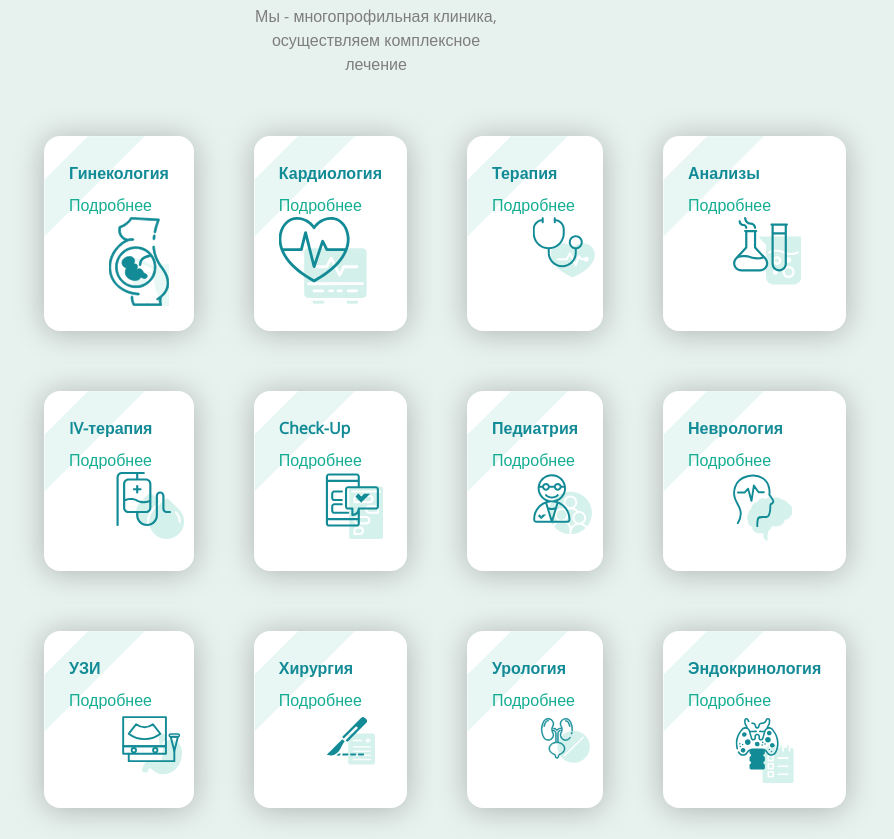
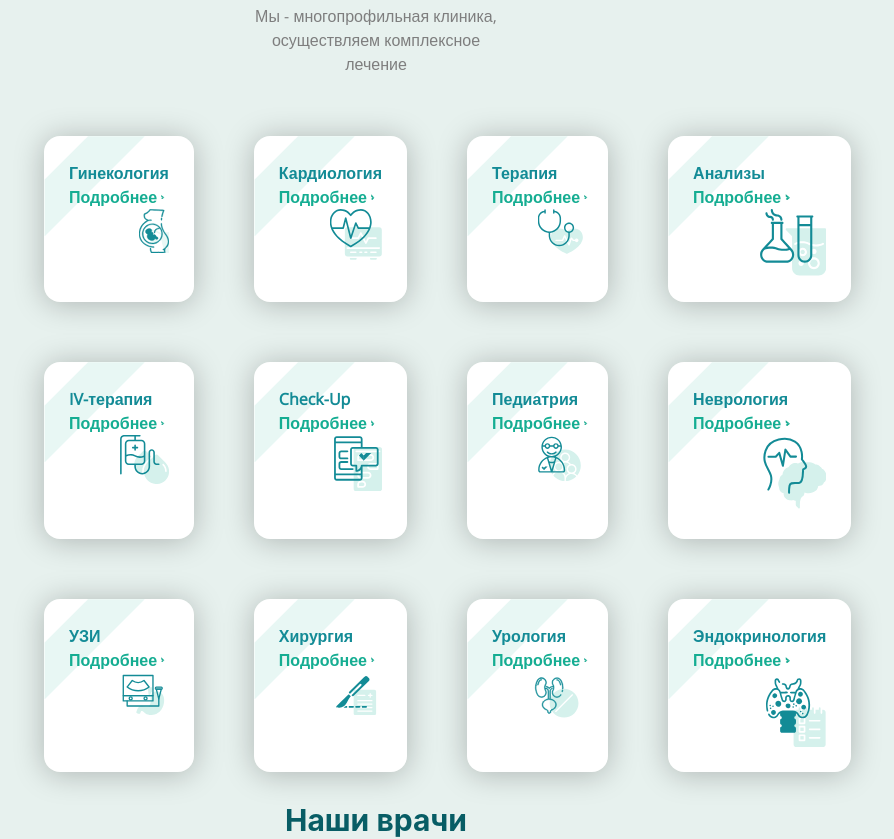
Before and after one commit to sandDespotismGit/med_status_web, a React (Create React App) app: page /#/ in a window 1280 px wide. Shown: the part 780-1619 px from the top of the page, without its empty margins (264-1158 px from the left). Built offline with nearby package versions, Linux system fonts and the light colour scheme; no server answers.

Commit message:
Info_panel

```diff
--- a/src/components/info_panel.jsx
+++ b/src/components/info_panel.jsx
@@ -22,6 +22,7 @@ import terapy from "./../images/terapy.svg";
 import analysis from "./../images/analys.svg";
 import endo from "./../images/endo.svg";
 import ckecku from "./../images/check-up.svg";
+import str from "./../images/str.svg";
 import shadowlogo from "./../images/shadowlogo.svg";
 import useWindowDimensions from "../hooks/window_dimensions";
 const InfoPanel = () => {
@@ -40,7 +41,7 @@ const InfoPanel = () => {
           background="#FFF"
           boxShadow="0px 2px 30px 0px rgba(0, 0, 0, 0.25)"
           spacing="15px"
-          align="flex-start"
+          align="stretch"
           padding="25px"
           position={"relative"}
           height={"100%"}
@@ -49,18 +50,19 @@ const InfoPanel = () => {
             src={shadowlogo}
             style={{ position: "absolute", top: "0px", left: "0px" }}
           />
-          <VStack align="flex-start">
-            <Text fontStyle='' zIndex={5} fontWeight={700} color={"#138B96"}>
-              Гинекология
-            </Text>
-            <Link href="#/ginekolog" color="#15AD92" zIndex={5}>
-              Подробнее
-              <HStack width={"120%"} justify={"end"}>
-            < Image src={ginecolog} width="60%" />
-            </HStack>
-            </Link>
-          </VStack>
+          <Text zIndex={5} fontWeight={700} color={"#138B96"}>
+              Гинекология<br />
+              <Link color="#15AD92" zIndex={5} href='#/ginekolog'>
+              <HStack spacing="3px">
+                  <Text>Подробнее</Text>
+                  <Image src={str} width={"5%"} />
+                </HStack>
+                <HStack justify="right">
+                  <Image src={ginecolog} width={"30%"} />
+                </HStack>
 
+              </Link>
+          </Text>
         </VStack>
       </GridItem>
       <GridItem>
@@ -70,7 +72,7 @@ const InfoPanel = () => {
           background="#FFF"
           boxShadow="0px 2px 30px 0px rgba(0, 0, 0, 0.25)"
           spacing="15px"
-          align="flex-start"
+          align="stretch"
           padding="25px"
           position={"relative"}
           height={"100%"}
@@ -79,20 +81,20 @@ const InfoPanel = () => {
             src={shadowlogo}
             style={{ position: "absolute", top: "0px", left: "0px" }}
           />
-          <VStack align="flex-start">
             <Text zIndex={5} fontWeight={700} color={"#138B96"}>
-              Кардиология
+              Кардиология<br />
+              <Link color="#15AD92" zIndex={5} href='#/cardio'>
+                <HStack spacing="3px">
+                  <Text>Подробнее</Text>
+                  <Image src={str} width={"5%"} />
+                </HStack>
+
+                <HStack justify="right">
+                  <Image src={cardiolog} width={"50%"} />
+                </HStack>
+
+              </Link>
             </Text>
-
-            <HStack width={"85%"}>
-              <Link color="#15AD92" zIndex={5} href='#/cardio'>
-                Подробнее
-                <Image src={cardiolog} width={"100%"} />
-            </Link>
-          </HStack>
-
-          </VStack>
-
         </VStack>
       </GridItem>
       <GridItem>
@@ -102,7 +104,7 @@ const InfoPanel = () => {
           background="#FFF"
           boxShadow="0px 2px 30px 0px rgba(0, 0, 0, 0.25)"
           spacing="15px"
-          align="flex-start"
+          align="stretch"
           padding="25px"
           position={"relative"}
           height={"100%"}
@@ -111,18 +113,19 @@ const InfoPanel = () => {
             src={shadowlogo}
             style={{ position: "absolute", top: "0px", left: "0px" }}
           />
-          <VStack align="flex-start">
             <Text zIndex={5} fontWeight={700} color={"#138B96"}>
-              Терапия
+              Терапия<br />
+              <Link color="#15AD92" zIndex={5} href='#/terapy'>
+              <HStack spacing="3px">
+                  <Text>Подробнее</Text>
+                  <Image src={str} width={"5%"} />
+                </HStack>
+                <HStack justify="right">
+                  <Image src={terapy} width={"50%"} />
+                </HStack>
+
+              </Link>
             </Text>
-            <Link href="#/terapy" color="#15AD92" zIndex={5}>
-              Подробнее
-              <HStack width={"120%"} justify={"end"}>
-                <Image src={terapy} width="60%" />
-              </HStack>
-            </Link>
-          </VStack>
-
         </VStack>
       </GridItem>
       <GridItem>
@@ -132,7 +135,7 @@ const InfoPanel = () => {
           background="#FFF"
           boxShadow="0px 2px 30px 0px rgba(0, 0, 0, 0.25)"
           spacing="15px"
-          align="flex-start"
+          align="stretch"
           padding="25px"
           position={"relative"}
           height={"100%"}
@@ -141,18 +144,19 @@ const InfoPanel = () => {
             src={shadowlogo}
             style={{ position: "absolute", top: "0px", left: "0px" }}
           />
-          <VStack align="flex-start">
             <Text zIndex={5} fontWeight={700} color={"#138B96"}>
-              Анализы
+              Анализы<br />
+              <Link color="#15AD92" zIndex={5} href='#/analys'>
+              <HStack spacing="3px">
+                  <Text>Подробнее</Text>
+                  <Image src={str} width={"5%"} />
+                </HStack>
+                <HStack justify="right">
+                  <Image src={analysis} width={"50%"} />
+                </HStack>
+
+              </Link>
             </Text>
-            <Link href="#/analys" color="#15AD92" zIndex={5}>
-              Подробнее
-              <HStack width={"120%"} justify={"end"}>
-              <Image src={analysis} width="60%" />
-            </HStack>
-            </Link>
-          </VStack>
-
         </VStack>
       </GridItem>
 
@@ -163,7 +167,7 @@ const InfoPanel = () => {
           background="#FFF"
           boxShadow="0px 2px 30px 0px rgba(0, 0, 0, 0.25)"
           spacing="15px"
-          align="flex-start"
+          align="stretch"
           padding="25px"
           position={"relative"}
           height={"100%"}
@@ -172,18 +176,19 @@ const InfoPanel = () => {
             src={shadowlogo}
             style={{ position: "absolute", top: "0px", left: "0px" }}
           />
-          <VStack align="flex-start">
             <Text zIndex={5} fontWeight={700} color={"#138B96"}>
-              IV-терапия
+              IV-терапия<br />
+              <Link color="#15AD92" zIndex={5} href='#/iv'>
+              <HStack spacing="3px">
+                  <Text>Подробнее</Text>
+                  <Image src={str} width={"5%"} />
+                </HStack>
+                <HStack justify="right">
+                  <Image src={iv} width={"50%"} />
+                </HStack>
+
+              </Link>
             </Text>
-            <Link href="#/iv" color="#15AD92" zIndex={5}>
-              Подробнее
-              <HStack width={"120%"} justify={"end"}>
-              <Image src={iv} width="60%" />
-            </HStack>
-            </Link>
-          </VStack>
-
         </VStack>
       </GridItem>
       <GridItem>
@@ -193,7 +198,7 @@ const InfoPanel = () => {
           background="#FFF"
           boxShadow="0px 2px 30px 0px rgba(0, 0, 0, 0.25)"
           spacing="15px"
-          align="flex-start"
+          align="stretch"
           padding="25px"
           position={"relative"}
           height={"100%"}
@@ -202,18 +207,19 @@ const InfoPanel = () => {
             src={shadowlogo}
             style={{ position: "absolute", top: "0px", left: "0px" }}
           />
-          <VStack align="flex-start">
             <Text zIndex={5} fontWeight={700} color={"#138B96"}>
-              Check-Up
+              Check-Up<br />
+              <Link color="#15AD92" zIndex={5} href='#/checkup'>
+              <HStack spacing="3px">
+                  <Text>Подробнее</Text>
+                  <Image src={str} width={"5%"} />
+                </HStack>
+                <HStack justify="right">
+                  <Image src={ckecku} width={"50%"} />
+                </HStack>
+
+              </Link>
             </Text>
-            <Link href="#/checkup"color="#15AD92" zIndex={5}>
-              Подробнее
-              <HStack width={"120%"} justify={"end"}>
-                <Image src={ckecku} width="60%" />
-              </HStack>
-            </Link>
-          </VStack>
-
         </VStack>
       </GridItem>
       <GridItem>
@@ -223,7 +229,7 @@ const InfoPanel = () => {
           background="#FFF"
           boxShadow="0px 2px 30px 0px rgba(0, 0, 0, 0.25)"
           spacing="15px"
-          align="flex-start"
+          align="stretch"
           padding="25px"
           position={"relative"}
           height={"100%"}
@@ -232,18 +238,19 @@ const InfoPanel = () => {
             src={shadowlogo}
             style={{ position: "absolute", top: "0px", left: "0px" }}
           />
-          <VStack align="flex-start">
             <Text zIndex={5} fontWeight={700} color={"#138B96"}>
-              Педиатрия
+              Педиатрия<br />
+              <Link color="#15AD92" zIndex={5} href='#/pediatr'>
+              <HStack spacing="3px">
+                  <Text>Подробнее</Text>
+                  <Image src={str} width={"5%"} />
+                </HStack>
+                <HStack justify="right">
+                  <Image src={pediatr} width={"50%"} />
+                </HStack>
+
+              </Link>
             </Text>
-            <Link href="#/pediatr" color="#15AD92" zIndex={5}>
-              Подробнее
-              <HStack width={"120%"} justify={"end"}>
-                <Image src={pediatr} width="60%" />
-            </HStack>
-            </Link>
-          </VStack>
-
         </VStack>
       </GridItem>
       <GridItem>
@@ -253,7 +260,7 @@ const InfoPanel = () => {
           background="#FFF"
           boxShadow="0px 2px 30px 0px rgba(0, 0, 0, 0.25)"
           spacing="15px"
-          align="flex-start"
+          align="stretch"
           padding="25px"
           position={"relative"}
           height={"100%"}
@@ -262,18 +269,19 @@ const InfoPanel = () => {
             src={shadowlogo}
             style={{ position: "absolute", top: "0px", left: "0px" }}
           />
-          <VStack align="flex-start">
             <Text zIndex={5} fontWeight={700} color={"#138B96"}>
-              Неврология
+              Неврология<br />
+              <Link color="#15AD92" zIndex={5} href='#/neuro'>
+              <HStack spacing="3px">
+                  <Text>Подробнее</Text>
+                  <Image src={str} width={"5%"} />
+                </HStack>
+                <HStack justify="right">
+                  <Image src={neurolog} width={"50%"} />
+                </HStack>
+
+              </Link>
             </Text>
-            <Link href="#/neuro" color="#15AD92" zIndex={5}>
-              Подробнее
-              <HStack width={"120%"} justify={"end"}>
-                <Image src={neurolog} width="60%" />
-              </HStack>
-            </Link>
-          </VStack>
-
         </VStack>
       </GridItem>
       <GridItem>
@@ -283,7 +291,7 @@ const InfoPanel = () => {
           background="#FFF"
           boxShadow="0px 2px 30px 0px rgba(0, 0, 0, 0.25)"
           spacing="15px"
-          align="flex-start"
+          align="stretch"
           padding="25px"
           position={"relative"}
           height={"100%"}
@@ -292,18 +300,19 @@ const InfoPanel = () => {
             src={shadowlogo}
             style={{ position: "absolute", top: "0px", left: "0px" }}
           />
-          <VStack align="flex-start">
             <Text zIndex={5} fontWeight={700} color={"#138B96"}>
-              УЗИ
+              УЗИ<br />
+              <Link color="#15AD92" zIndex={5} href='#/uzi'>
+              <HStack spacing="3px">
+                  <Text>Подробнее</Text>
+                  <Image src={str} width={"5%"} />
+                </HStack>
+                <HStack justify="right">
+                  <Image src={uzi} width={"50%"} />
+                </HStack>
+
+              </Link>
             </Text>
-            <Link href="#/uzi" color="#15AD92" zIndex={5}>
-              Подробнее
-              <HStack width={"120%"} justify={"end"}>
-                <Image src={uzi} width="60%" />
-              </HStack>
-            </Link>
-          </VStack>
-
         </VStack>
       </GridItem>
       <GridItem>
@@ -313,7 +322,7 @@ const InfoPanel = () => {
           background="#FFF"
           boxShadow="0px 2px 30px 0px rgba(0, 0, 0, 0.25)"
           spacing="15px"
-          align="flex-start"
+          align="stretch"
           padding="25px"
           position={"relative"}
           height={"100%"}
@@ -322,18 +331,19 @@ const InfoPanel = () => {
             src={shadowlogo}
             style={{ position: "absolute", top: "0px", left: "0px" }}
           />
-          <VStack align="flex-start">
             <Text zIndex={5} fontWeight={700} color={"#138B96"}>
-              Хирургия
+              Хирургия<br />
+              <Link color="#15AD92" zIndex={5} href='#/hirurgia'>
+              <HStack spacing="3px">
+                  <Text>Подробнее</Text>
+                  <Image src={str} width={"5%"} />
+                </HStack>
+                <HStack justify="right">
+                  <Image src={hirurg} width={"50%"} />
+                </HStack>
+
+              </Link>
             </Text>
-            <Link href="#/hirurgia"color="#15AD92" zIndex={5}>
-              Подробнее
-              <HStack width={"100%"} justify={"end"}>
-                <Image src={hirurg} width="60%" />
-              </HStack>
-            </Link>
-          </VStack>
-
         </VStack>
       </GridItem>
       <GridItem>
@@ -343,7 +353,7 @@ const InfoPanel = () => {
           background="#FFF"
           boxShadow="0px 2px 30px 0px rgba(0, 0, 0, 0.25)"
           spacing="15px"
-          align="flex-start"
+          align="stretch"
           padding="25px"
           position={"relative"}
           height={"100%"}
@@ -352,17 +362,19 @@ const InfoPanel = () => {
             src={shadowlogo}
             style={{ position: "absolute", top: "0px", left: "0px" }}
           />
-          <VStack align="flex-start">
             <Text zIndex={5} fontWeight={700} color={"#138B96"}>
-              Урология
+              Урология<br />
+              <Link color="#15AD92" zIndex={5} href='#/uro'>
+              <HStack spacing="3px">
+                  <Text>Подробнее</Text>
+                  <Image src={str} width={"5%"} />
+                </HStack>
+                <HStack justify="right">
+                  <Image src={urolog} width={"60%"} />
+                </HStack>
+
+              </Link>
             </Text>
-            <Link href="#/uro" color="#15AD92" zIndex={5}>
-              Подробнее
-              <HStack width={"120%"} justify={"end"}>
-                <Image src={urolog} width="60%" />
-              </HStack>
-            </Link>
-          </VStack>
         </VStack>
       </GridItem>
       <GridItem>
@@ -372,7 +384,7 @@ const InfoPanel = () => {
           background="#FFF"
           boxShadow="0px 2px 30px 0px rgba(0, 0, 0, 0.25)"
           spacing="15px"
-          align="flex-start"
+          align="stretch"
           padding="25px"
           position={"relative"}
           height={"100%"}
@@ -381,18 +393,19 @@ const InfoPanel = () => {
             src={shadowlogo}
             style={{ position: "absolute", top: "0px", left: "0px" }}
           />
-          <VStack align="flex-start">
             <Text zIndex={5} fontWeight={700} color={"#138B96"}>
-              Эндокринология
+              Эндокринология<br />
+              <Link color="#15AD92" zIndex={5} href='#/endo'>
+              <HStack spacing="3px">
+                  <Text>Подробнее</Text>
+                  <Image src={str} width={"5%"} />
+                </HStack>
+                <HStack justify="right">
+                  <Image src={endo} width={"50%"} />
+                </HStack>
+
+              </Link>
             </Text>
-            <Link href="#/endo"color="#15AD92" zIndex={5}>
-              Подробнее
-            <HStack width={"120%"} justify={"end"}>
-              <Image src={endo} width="60%" />
-            </HStack>
-            </Link>
-          </VStack>
-
         </VStack>
       </GridItem>
     </Grid>
```
Also changed, not shown: src/images/str.svg (added).
